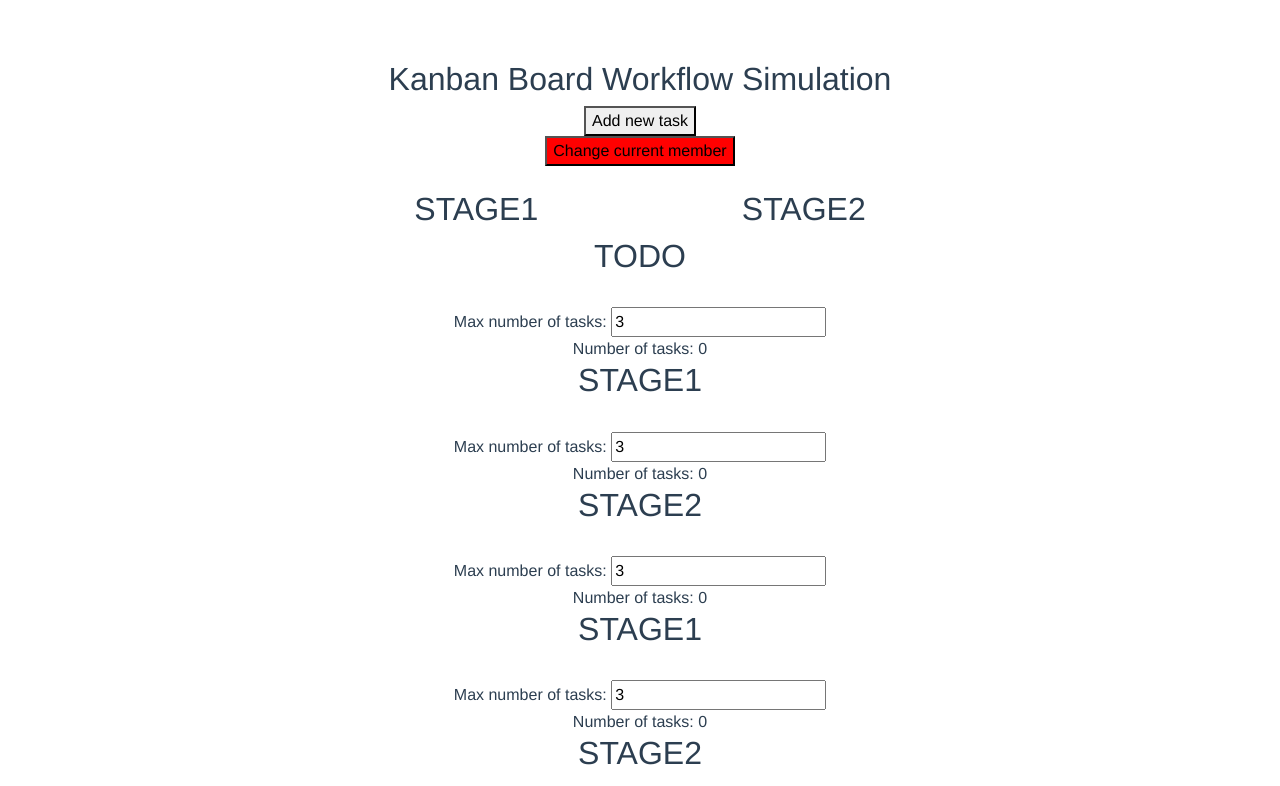
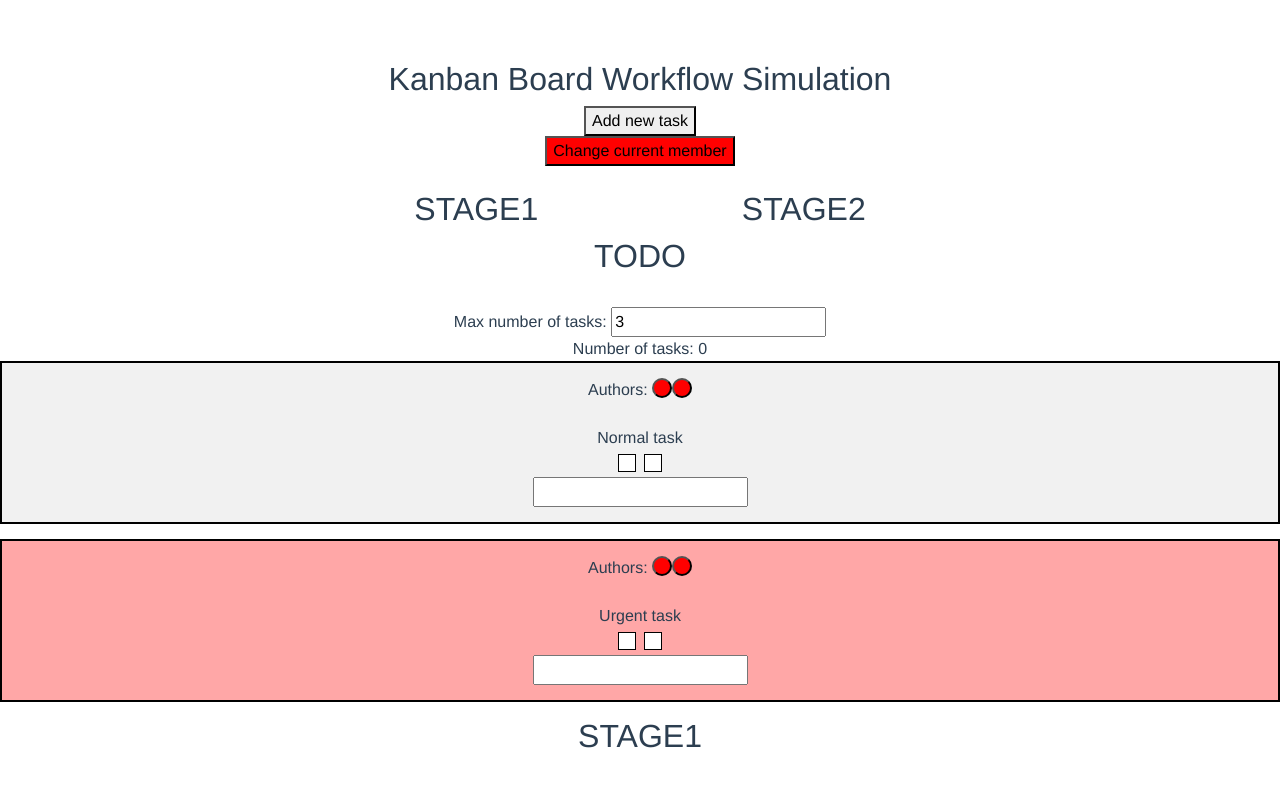
Before and after one commit to zakrzewskib/KanbanWorkflowSimulation, a Vue app: page / in a window 1280 px wide. Shown: the top 786 px of the page. Built offline with nearby package versions, Linux system fonts and the light colour scheme.

Commit message:
Problems with changing individual prodPoints

```diff
--- a/src/App.vue
+++ b/src/App.vue
@@ -34,6 +34,7 @@
           draggable="true"
           @change-author="changeMember"
         >
+        <input type="text">
         </Task>
       </Column>
 
@@ -89,18 +90,18 @@ export default {
     return {
       title: "Kanban Board Workflow Simulation",
       tasks: [
-        // {
-        //   id: Math.random(),
-        //   name: "Normal task",
-        //   urgent: false,
-        //   fixedDate: false,
-        // },
-        // {
-        //   id: Math.random(),
-        //   name: "Urgent task",
-        //   urgent: true,
-        //   fixedDate: false,
-        // },
+        {
+          id: Math.random(),
+          name: "Normal task",
+          urgent: false,
+          fixedDate: false,
+        },
+        {
+          id: Math.random(),
+          name: "Urgent task",
+          urgent: true,
+          fixedDate: false,
+        },
       ],
       counters: [0, 0, 0, 0, 0, 0],
       maxTasks: [3, 3, 3, 3, 3, 20],
@@ -118,6 +119,11 @@ export default {
   },
 
   methods: {
+
+    hej(e) {
+      document.getElementById(e.target.id).style.background = "red";
+    },
+
     changeStyleIfMoreThanMax(counter, option, maxTasks) {
       var elementId = "col".concat(option, "counter");
       console.log(elementId);
--- a/src/components/Task.vue
+++ b/src/components/Task.vue
@@ -20,13 +20,15 @@
     <br />
 
     <div class="productivity">
-      <button
+      <!-- <button
         v-on:click="addedProdPoint"
         class="prodButton"
         v-for="button in buttons"
         :key="button.id"
         :id="button.id"
-      ></button>
+      ></button> -->
+      <button v-on:click="addedProdPoint1" class="prodButton"></button>
+      <button  v-on:click="addedProdPoint2" class="prodButton"></button>
     </div>
 
     <slot />
@@ -77,7 +79,15 @@ export default {
     },
 
     addedProdPoint(e) {
-      document.getElementById(e.target.id).style.background = "red";
+      console.log(e.target);
+    },
+
+    addedProdPoint1() {
+      console.log("pierwszy");
+    },
+
+    addedProdPoint2() {
+      console.log("drugi");
     },
 
   },
```
